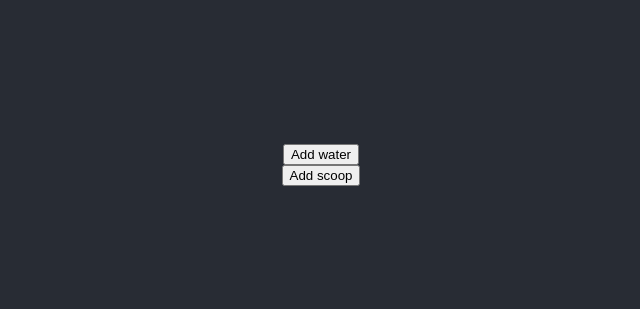
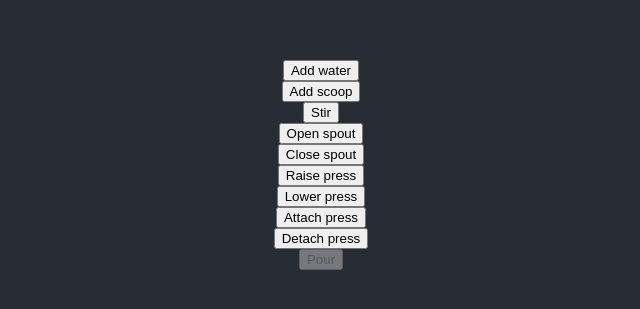
Before and after one commit to cavatron/xstate-example, a React (Create React App) app: page / in a window 1280 px wide. Shown: the part 235-544 px from the top of the page, without its empty margins (319-959 px from the left). Built offline with nearby package versions, Linux system fonts and the light colour scheme.

Commit message:
split in to child machines

```diff
--- a/src/App.js
+++ b/src/App.js
@@ -1,6 +1,6 @@
 import React from 'react';
 import './App.css';
-import frenchPressMachine from './frenchPressMachine';
+import frenchPressMachine from './machines/french-press';
 import { interpret } from 'xstate';
 
 class App extends React.Component {
@@ -10,7 +10,7 @@ class App extends React.Component {
 
   service = interpret(frenchPressMachine).onTransition(current => {
     console.log(current.context)
-    this.setState({current})
+    this.setState({ current })
   })
 
   componentDidMount() {
@@ -23,13 +23,35 @@ class App extends React.Component {
 
   render() {
     const { current } = this.state;
-    const {send} = this.service;
+    const { send } = this.service;
 
     return (
       <div className="App">
         <header className="App-header">
-        <button disabled={current.matches('filling.water.full') || current.matches('full')} onClick={() => send('ADD_WATER')}>Add water</button>
-          <button disabled={current.matches('filling.scoop.full') || current.matches('full')} onClick={() => send('ADD_SCOOP')}>Add scoop</button>
+          <button disabled={current.matches('beaker.filling.water.full') || current.matches('beaker.unstirred') || current.matches('beaker.stirred')} onClick={() => send('ADD_WATER', {to: 'beaker'})}>Add water</button>
+
+          <button disabled={current.matches('filling.scoop.full') || current.matches('unstirred') || current.matches('stirred')} onClick={() => send('ADD_SCOOP', {to: 'beaker'})}>Add scoop</button>
+
+          <button disabled={current.matches('empty') || current.matches('stirred') || current.matches('filling.water.filling') || current.matches('filling.scoop.filling')} onClick={() => send('STIR')}>Stir</button>
+
+          <button disabled={current.matches('open')} onClick={() => send('OPEN')}>Open spout</button>
+          <button disabled={current.matches('closed')} onClick={() => send('CLOSE')}>Close spout</button>
+
+          <button disabled={current.matches('position.raised')} onClick={() => send('RAISE_PRESS')}>Raise press</button>
+          <button disabled={current.matches('position.lowered')} onClick={() => send('LOWER_PRESS')}>Lower press</button>
+
+          <button disabled={current.matches('beaker.attached')} onClick={() => send('ATTACH_PRESS')}>Attach press</button>
+          <button disabled={current.matches('beaker.detached')} onClick={() => send('DETACH_PRESS')}>Detach press</button>
+
+
+
+          <button disabled={!current.matches('ready')} onClick={() => send('POUR')}>Pour</button>
+
+          {current.matches('cooking') && <div>Cooking</div>}
+          {current.matches('ready') && <div>Done</div>}
+          {current.matches('served') && <div>Served</div>}
+
+          <div></div>
         </header>
       </div>
     );
--- a/src/frenchPressMachine.js
+++ b/src/machines/french-press/beaker.js
@@ -1,5 +1,4 @@
-import { Machine, assign } from 'xstate';
-
+import { Machine, assign, sendParent } from 'xstate';
 
 const hasMaxWater = (context, event) => context.water >= 350
 const hasMaxScoops = (context, event) => context.scoops >= 2
@@ -12,68 +11,12 @@ const addScoop = assign({
     scoops: (context, event) => context.scoops + 1
 })
 
-const pressStates = {
-    type: 'parallel',
-    states: {
-        mesh: {
-            initial: 'lowered',
-            lowered: {
-                on: {
-                    get LOWER_PRESS() {
-                        return frenchPressMachine.states.lowered
-                    },
-                    get RAISE_PRESS() {
-                        return frenchPressMachine.states.raised
-                    }
-                }
-            },
-            raised: {
-                on: {
-                    get LOWER_PRESS() {
-                        return frenchPressMachine.states.lowered
-                    },
-                    get RAISE_PRESS() {
-                        return frenchPressMachine.states.raised
-                    }
-                }
-            },
-        },
-        body: {
-            initial: 'detached',
-            states: {
-                attached: {
-
-                },
-                detached: {
-
-                }
-            }
-        },
-        spout: {
-            initial: 'closed',
-            open: {
-
-            },
-            closed: {
-
-            }
-        }
-    }
-}
-
-const frenchPressMachine = Machine({
-    id: 'frenchPress',
+export default Machine({
+    id: 'beaker',
     context: {
         water: 0,
         scoops: 0
     },
-    // initial: 'unprepared',
-    // states: {
-    //     unprepared: {},
-    //     prepared: {
-    //         type: 'final'
-    //     }
-    // }
     initial: 'empty',
     states: {
         empty: {
@@ -129,9 +72,16 @@ const frenchPressMachine = Machine({
                     }
                 }
             },
-            onDone: 'full'
+            onDone: 'unstirred'
         },
-        full: {}
+        unstirred: {
+            on: {
+                STIR: 'stirred'
+            }
+        },
+        stirred: {
+            type: 'final'
+        }
     }
 }, {
         guards: {
@@ -143,5 +93,3 @@ const frenchPressMachine = Machine({
             addScoop
         }
     })
-
-export default frenchPressMachine;
--- /dev/null
+++ b/src/machines/french-press/index.js
@@ -0,0 +1,30 @@
+import { Machine, send } from 'xstate';
+import pressMachine from './press';
+import spoutMachine from './spout';
+import beakerMachine from './beaker';
+
+export default Machine({
+    id: 'frenchPress',
+    initial: 'preparing',
+    states: {
+        preparing: {
+            invoke: {
+                src: beakerMachine,
+                onDone: 'cooking'
+            },
+        },
+        cooking: {
+            after: {
+                5000: 'ready'
+            }
+        },
+        ready: {
+            on: {
+                POUR: 'served'
+            }
+        },
+        served: {
+            type: 'final'
+        }
+    }
+})
--- /dev/null
+++ b/src/machines/french-press/press.js
@@ -0,0 +1,38 @@
+import { Machine } from 'xstate';
+
+export default Machine({
+    id: 'press',
+    type: 'parallel',
+    states: {
+        position: {
+            initial: 'lowered',
+            states: {
+                raised: {
+                    on: {
+                        LOWER_PRESS: 'lowered'
+                    }
+                },
+                lowered: {
+                    on: {
+                        RAISE_PRESS: 'raised',
+                    }
+                }
+            }
+        },
+        beaker: {
+            initial: 'detached',
+            states: {
+                attached: {
+                    on: {
+                        DETACH_PRESS: 'detached'
+                    }
+                },
+                detached: {
+                    on: {
+                        ATTACH_PRESS: 'attached'
+                    }
+                }
+            }
+        }
+    }
+})
--- /dev/null
+++ b/src/machines/french-press/spout.js
@@ -0,0 +1,18 @@
+import { Machine } from 'xstate';
+
+export default Machine({
+    id: 'spout',
+    initial: 'closed',
+    states: {
+        open: {
+            on: {
+                CLOSE: 'closed'
+            }
+        },
+        closed: {
+            on: {
+                OPEN: 'open'
+            }
+        }
+    }
+})
```
